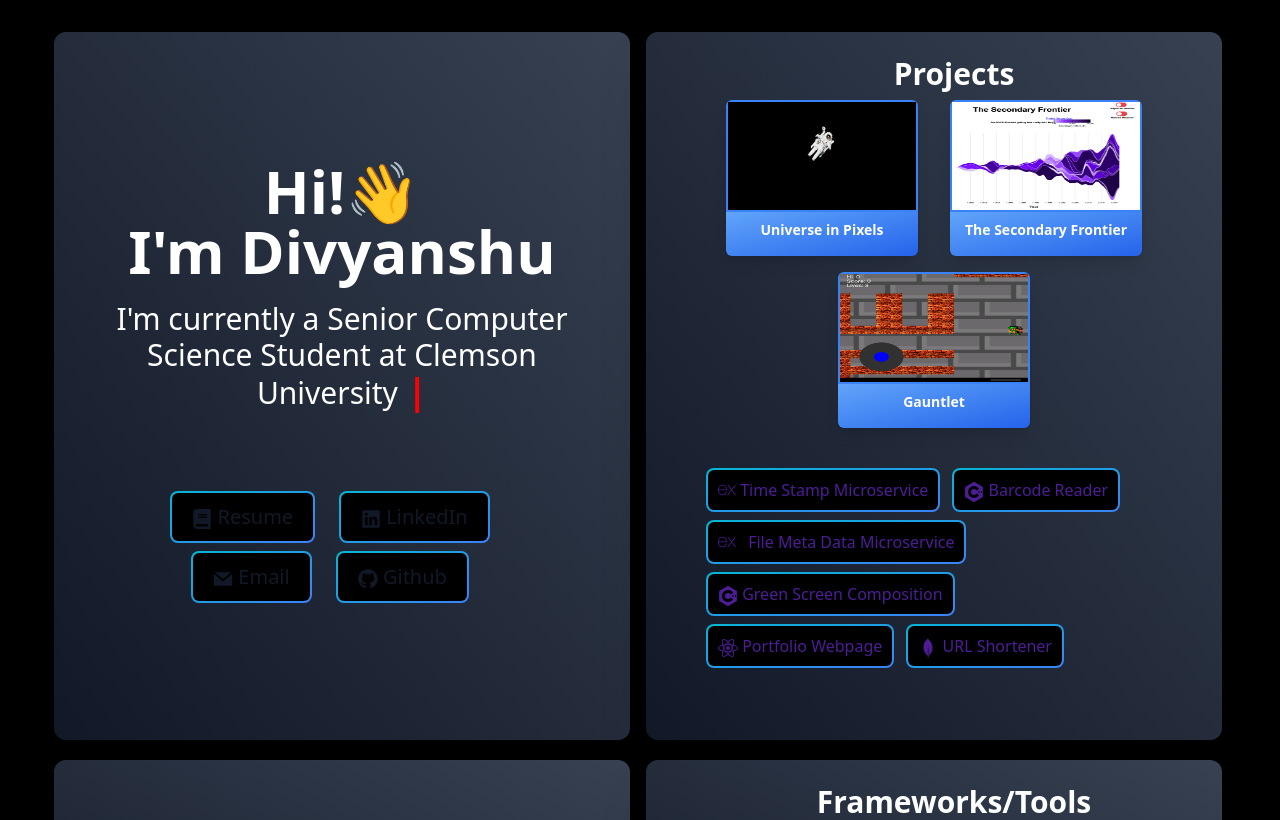
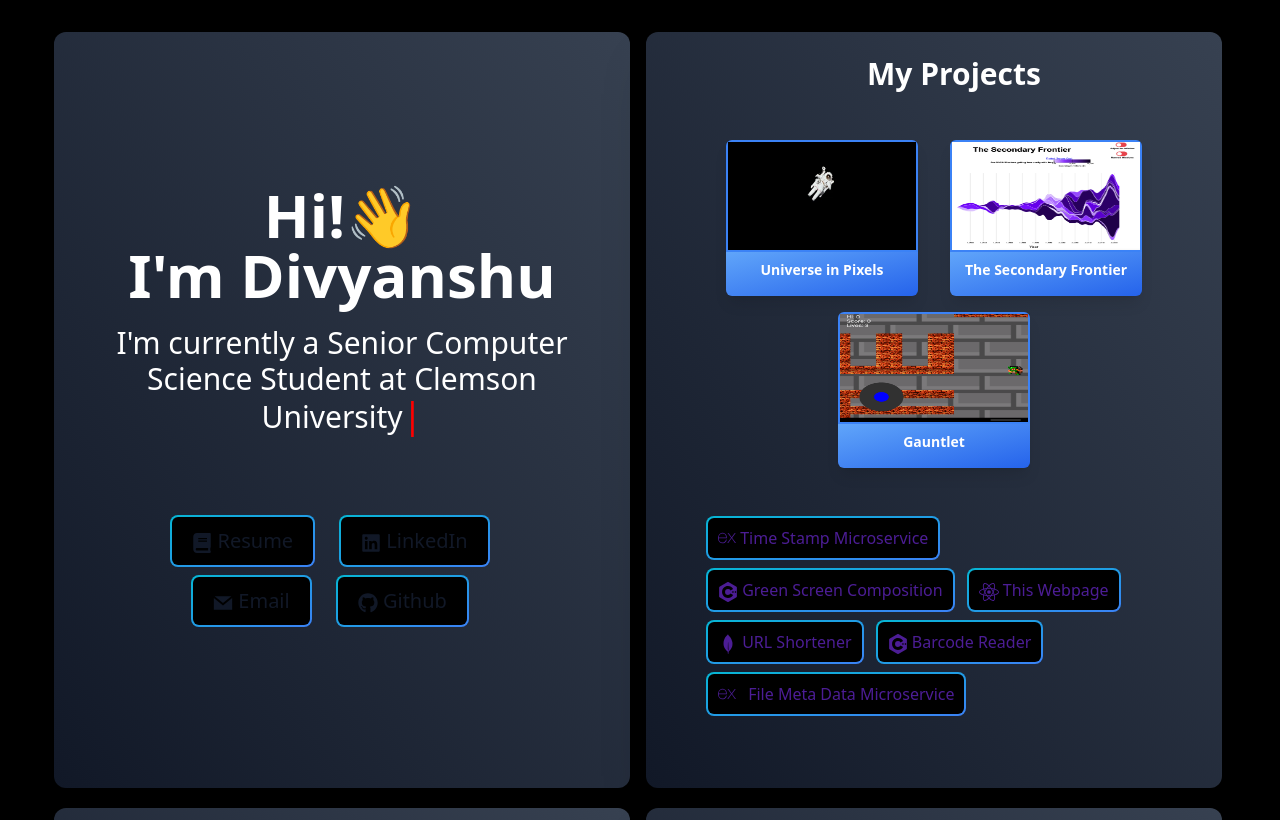
Before and after one commit to divpatel10/divyanshupatel.me, a React (Create React App) app: page / in a window 1280 px wide. Shown: the top 820 px of the page. Built offline with nearby package versions, Linux system fonts and the light colour scheme; the HTML template or start-up script is replaced by a standard one.

Commit message:
Added fade-in slide-in and slide-out animations

```diff
--- a/public/index.html
+++ b/public/index.html
@@ -6,8 +6,7 @@
     <meta name="viewport" content="width=device-width, initial-scale=1" />
     <meta name="theme-color" content="#fff" />
     <meta
-      name="description"
-      content="Web site created using create-react-app"
+      name="Divyanshu Patel's Portfolio"
     />
     <!--
       manifest.json provides metadata used when your web app is installed on a
--- a/src/components/AboutMe.js
+++ b/src/components/AboutMe.js
@@ -11,25 +11,27 @@ function AboutMe() {
 
     return (
         <div
-            className="flex flex-col items-center justify-center text-center
-                        p-6 from-gray-700 to-gray-900 bg-gradient-to-bl
-                        text-white shadow-2xl rounded-xl mx-5  mb-8 mt-8
-                        flex-1 md:mb-0  md:w-[45%] md:-ml-1 sm:flex-initial "
+
+            class="anim-slide-up flex flex-col items-center justify-center text-center
+            p-6 from-gray-700 to-gray-900 bg-gradient-to-bl
+            text-white shadow-2xl rounded-xl mx-5  mb-8 mt-8
+            flex-1 md:mb-0  md:w-[45%] md:-ml-1 sm:flex-initial"
+
 
                         >
-                <h1 className='text-4xl sm:text-6xl  leading-relaxed font-semibold mt-6'>
+                <h1 class='anim-slide-up text-4xl sm:text-6xl  leading-relaxed font-semibold mt-6'>
                     Hi!👋 <br />I'm Divyanshu
                 </h1>
-                <p className=' text-xl sm:text-3xl pt-1 pb-4 px-5 mt-4 w-auto inline-block border-b-1 text-ellipsis' >
+                <p class='anim-slide-up text-xl sm:text-3xl pt-1 pb-4 px-5 mt-4 w-auto inline-block border-b-1 text-ellipsis' >
                     I'm currently a Senior Computer Science Student at Clemson University
-                    <span class="cursor"><b> |</b></span>
+                    <span class = "cursor" data-reactid="12">|</span>
                 </p>
 
-                <div className='my-2 flex flex-wrap justify-center -m-1 relative mt-12 p-4 sm:px-10'>
-                    <Tags title="Resume" onclick={require("../files/resume.pdf")} isMain={true} icon={<FaBook className="inline-block text-md" />} />
-                    <Tags title="LinkedIn" onclick={LINKED_URL} isMain={true} icon={<FaLinkedin className="inline-block text-md" />} />
-                    <Tags title="Email" onclick={EMAIL_ID} isMain={true} icon={<GrMail className="inline-block text-md" />} />
-                    <Tags title="Github" onclick={GITHUB_URL} isMain={true} icon={<FaGithub className="inline-block text-md" />} />
+                <div class='anim-fade-in my-2 flex flex-wrap justify-center -m-1 relative mt-12 p-4 sm:px-10'>
+                    <Tags title="Resume" onclick={require("../files/resume.pdf")} isMain={true} icon={<FaBook class="inline-block text-md" />} />
+                    <Tags title="LinkedIn" onclick={LINKED_URL} isMain={true} icon={<FaLinkedin class=" inline-block text-md" />} />
+                    <Tags title="Email" onclick={EMAIL_ID} isMain={true} icon={<GrMail class=" inline-block text-md" />} />
+                    <Tags title="Github" onclick={GITHUB_URL} isMain={true} icon={<FaGithub class=" inline-block text-md" />} />
 
                 </div>
             </div>
--- a/src/components/ProjectCard.js
+++ b/src/components/ProjectCard.js
@@ -14,7 +14,7 @@ function openWindow(url){
 
 function ProjectCard({img, title,  link}) {
     return (
-  <div class="inline-block items-center justify-center min-w-[28%] px-4 py-2"
+  <div class="anim-slide-up inline-block items-center justify-center min-w-[28%] px-4 py-2"
   onClick={ e => {
                      e.preventDefault();
                      openWindow(link);
@@ -26,37 +26,12 @@ function ProjectCard({img, title,  link}) {
       <div>
         <img class="object-fill h-28 w-48 border-blue-500 border-2" src={img} alt="" />
       </div>
-      <div class="py-2 px-2 bg-gradient-to-br from-blue-400 to-blue-600">
+      <div class="py-2 px-2 bg-gradient-to-br from-blue-400 to-blue-600 w-48">
         <h3 class="text-sm mb-2 font-semibold w-auto text-white">{title}</h3>
       </div>
     </div>
   </div>
-    //     <div
-    //         class="flex-wrap inline-flex items-center
-    //              justify-center mr-5 p-0.5 mb-2 overflow-hidden
-    //              text-md mt-5 font-medium text-violet-900
-    //               rounded-lg group bg-gradient-to-br
-    //               from-violet-400 to-violet-800
-    //                md:w-[28%] dark:text-white"
 
-    //                onClick={ e => {
-    //                 e.preventDefault();
-    //                 openWindow(link);
-    //             }
-    //             }
-
-    //                >
-
-
-    //     <a href="#">
-    //         <img class="rounded-t-md object-fill h-28 w-48 border-black m-0 p-0" src={img} alt="" />
-    //     </a>
-    //     <div class="p-2">
-    //         <a href="#">
-    //             <h5 class="text-gray-900 font-bold text-md tracking-tight mb-2 dark:text-white">{title}</h5>
-    //         </a>
-    //     </div>
-    // </div>
     );
 }
 
--- a/src/components/Projects.js
+++ b/src/components/Projects.js
@@ -16,24 +16,24 @@ function Projects() {
     const PROJECT_UIP = "https://github.com/divpatel10/SpaceApp"
     return (
 
-        <div className="flex flex-col md:flex-initial items-center justify-center text-center p-6 from-gray-700 to-gray-900 bg-gradient-to-bl text-white shadow-2xl rounded-xl mb-8 mt-8 flex-1 md:mb-0 md:w-[45%] md:-ml-1 ">
+        <div className="anim-slide-up flex flex-col md:flex-initial items-center justify-center text-center p-6 from-gray-700 to-gray-900 bg-gradient-to-bl text-white shadow-2xl rounded-xl mb-8 mt-8 flex-1 md:mb-0 md:w-[45%] md:-ml-1 ">
 
             <div>
-                <p className='text-2xl sm:text-3xl font-semibold ml-10 '>
-                    Projects
+                <p className='anim-slide-down text-2xl sm:text-3xl font-semibold ml-10 mb-10 '>
+                    My Projects
                 </p>
 
                 <ProjectCard img={uip} title="Universe in Pixels" link={PROJECT_UIP} />
                 <ProjectCard img={secfrontier} title="The Secondary Frontier" link={PROJECT_SF}  />
                 <ProjectCard img={gauntlet} title="Gauntlet" link={PROJECT_GAUNTLET} />
 
-                <div className='my-4 flex flex-wrap -m-1 mt-2 p-6 sm:px-10'>
+                <div className='anim-fade-in my-4 flex flex-wrap -m-1 mt-4 p-6 sm:px-10'>
                     <Tags title="Time Stamp Microservice" onclick={PROJECT_TIMESTAMP} icon={<SiExpress className="inline-block text-lg -mt-1" />} />
+                    <Tags title="Green Screen Composition" icon={<SiCplusplus className="inline-block text-xl" />} />
+                    <Tags title="This Webpage" icon={<SiReact className="inline-block text-xl" />} />
+                    <Tags title="URL Shortener" onclick={PROJECT_URL_SHORTENER} icon={<SiMongodb className="inline-block text-xl" />} />
                     <Tags title="Barcode Reader" icon={<SiCplusplus className="inline-block text-xl" />} />
                     <Tags title="File Meta Data Microservice" onclick={PROJECT_FILE_METADATA} icon={<SiExpress className="inline-block text-lg mr-2 -mt-1" />} />
-                    <Tags title="Green Screen Composition" icon={<SiCplusplus className="inline-block text-xl" />} />
-                    <Tags title="Portfolio Webpage" icon={<SiReact className="inline-block text-xl" />} />
-                    <Tags title="URL Shortener" onclick={PROJECT_URL_SHORTENER} icon={<SiMongodb className="inline-block text-xl" />} />
                     {/* <Tags title="More Projects..." icon={<FaPlusCircle className="inline-block text-xl" />} /> */}
 
                 </div>
--- a/src/components/Tags.js
+++ b/src/components/Tags.js
@@ -15,7 +15,7 @@ function openWindow(url){
 const Tags = ({icon, title, onclick="" ,isMain=false}) => {
    if(isMain) return (
         <a
-            class="relative inline-flex items-center justify-center p-0.5
+            class="anim-slide-up relative inline-flex items-center justify-center p-0.5
              mb-2 overflow-hidden text-xl mr-6 font-medium text-gray-900
               rounded-lg group bg-gradient-to-br from-cyan-500 to-blue-500
                group-hover:from-cyan-500 group-hover:to-blue-600
@@ -30,7 +30,7 @@ const Tags = ({icon, title, onclick="" ,isMain=false}) => {
                 }
 
                 >
-        <span class="relative inline-block px-5 py-2.5 transition-all ease-in duration-75 bg-black dark:bg-gray-900 rounded-md group-hover:bg-opacity-0">
+        <span class="anim-slide-down relative inline-block px-5 py-2.5 transition-all ease-in duration-75 bg-black dark:bg-gray-900 rounded-md group-hover:bg-opacity-0">
            {icon} {title}
         </span>
     </a>
@@ -39,7 +39,7 @@ const Tags = ({icon, title, onclick="" ,isMain=false}) => {
     else{
         return (
             <a
-            className="relative inline-flex items-center
+            className="anim-side-up relative inline-flex items-center
                          justify-center p-0.5 mb-2 overflow-hidden
                          text-md mr-3 font-medium text-violet-900
                          rounded-lg group bg-gradient-to-br from-cyan-500
@@ -55,7 +55,7 @@ const Tags = ({icon, title, onclick="" ,isMain=false}) => {
             }
                              >
 
-            <span className="relative inline-block px-2.5 py-2 transition-all ease-in duration-75 bg-black dark:bg-black rounded-md group-hover:bg-opacity-0">
+            <span className="anim-slide-down relative inline-block px-2.5 py-2 transition-all ease-in duration-75 bg-black dark:bg-black rounded-md group-hover:bg-opacity-0">
                {icon} {title}
             </span>
         </a>
--- a/src/index.css
+++ b/src/index.css
@@ -5,6 +5,8 @@
 .cursor{
   color: red;
   font-size: 36px;
+  font-stretch: expanded;
+  margin-top: 0.5;
   animation: blink-animation 1s steps(4,start) infinite;
   -webkit-animation: blink-animation 1.2s steps(4, start) infinite;
     }
@@ -18,3 +20,99 @@
         visibility: hidden;
       }
 }
+
+
+.anim-slide-up {
+  -webkit-animation: slideUp 700ms both;
+	animation: slideUp 700ms both;
+
+}
+
+.anim-slide-down{
+  -webkit-animation: slideDown 750ms both;
+	animation: slideDown 750ms both;
+}
+
+.anim-fade-in{
+  -webkit-animation: fadeIn 950ms both;
+	animation: fadeIn 950ms both;
+}
+
+
+@-webkit-keyframes slideUp {
+	0% {
+		opacity: 0;
+		-webkit-transform: translateY(20px);
+		transform: translateY(20px)
+	}
+	100% {
+		opacity: 1;
+		-webkit-transform: translateY(0);
+		transform: translateY(0)
+	}
+}
+
+@keyframes slideUp {
+	0% {
+		opacity: 0;
+		-webkit-transform: translateY(50px);
+		transform: translateY(50px)
+	}
+	100% {
+		opacity: 1;
+		-webkit-transform: translateY(0);
+		transform: translateY(0)
+	}
+}
+
+@-webkit-keyframes slideDown {
+	0% {
+		opacity: 0;
+		-webkit-transform: translateY(-120px);
+		transform: translateY(-120px)
+	}
+	100% {
+		opacity: 1;
+		-webkit-transform: translateY(0);
+		transform: translateY(0)
+	}
+}
+
+@keyframes slideDown {
+	0% {
+		opacity: 0;
+		-webkit-transform: translateY(-20px);
+		transform: translateY(-20px)
+	}
+	100% {
+		opacity: 1;
+		-webkit-transform: translateY(0);
+		transform: translateY(0)
+	}
+}
+
+@-webkit-keyframes fadeIn {
+	from {
+		opacity: 0;
+		-webkit-transform: scale(0.86);
+		transform: scale(0.86)
+	}
+	to {
+		opacity: 1;
+		-webkit-transform: scale(1);
+		transform: scale(1)
+	}
+}
+
+@keyframes fadeIn {
+	from {
+		opacity: 0;
+		-webkit-transform: scale(0.86);
+		transform: scale(0.86)
+	}
+	to {
+		opacity: 1;
+		-webkit-transform: scale(1);
+		transform: scale(1)
+	}
+}
```
Also changed, not shown: src/components/Frameworks.js (+12 -12 lines), src/components/Skills.js (+9 -9 lines), 7 other files (tests, documents, lock files or other folders).
